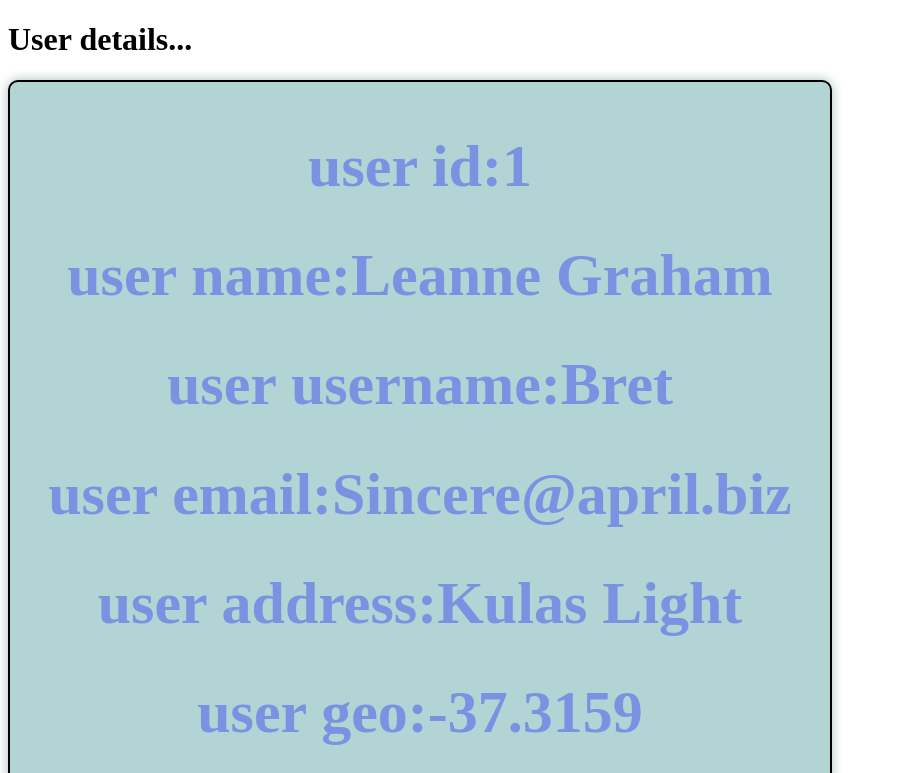
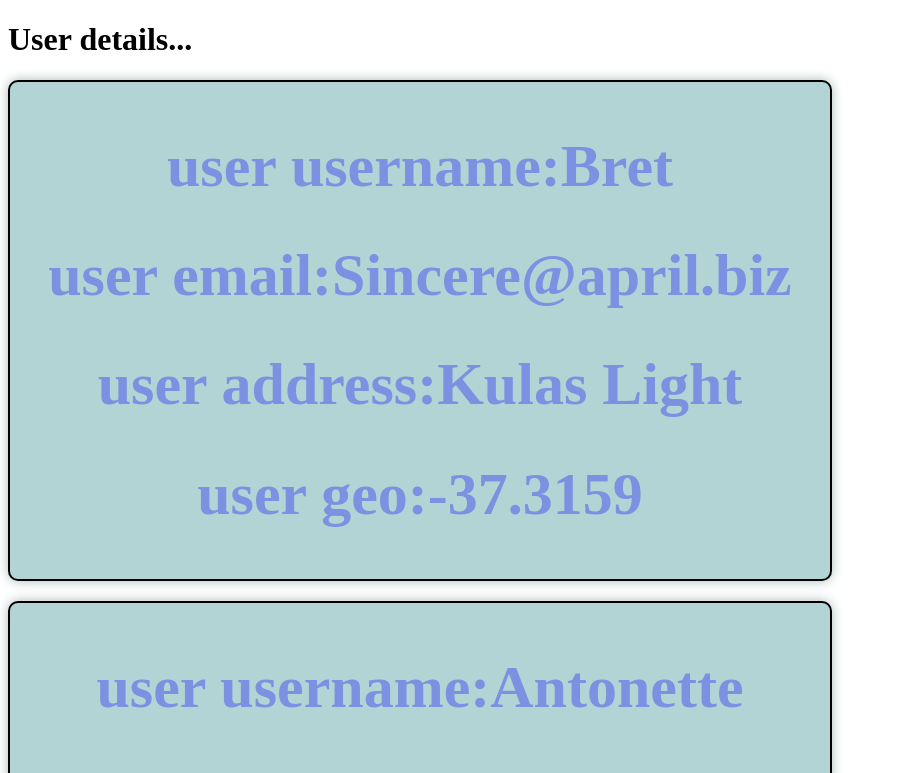
Before and after one commit to harshavardhan314/Learning-react, a React (Vite) app in the folder myapp/: page / in a window 1280 px wide. Shown: the top 773 px of the page, without its empty margins (0-897 px from the left). Built offline with nearby package versions, Linux system fonts and the light colour scheme.

Commit message:
Update Array.jsx

```diff
--- a/myapp/src/Array.jsx
+++ b/myapp/src/Array.jsx
@@ -14,8 +14,7 @@ function Array() {
           user.map((item)=>{
             return(
               <div className="user">
-                <h1> user id:{item.id}</h1>
-                <h1> user name:{item.name}</h1>
+
                 <h1> user username:{item.username}</h1>
                 <h1> user email:{item.email}</h1>
                 <h1> user address:{item.address.street}</h1>
```
